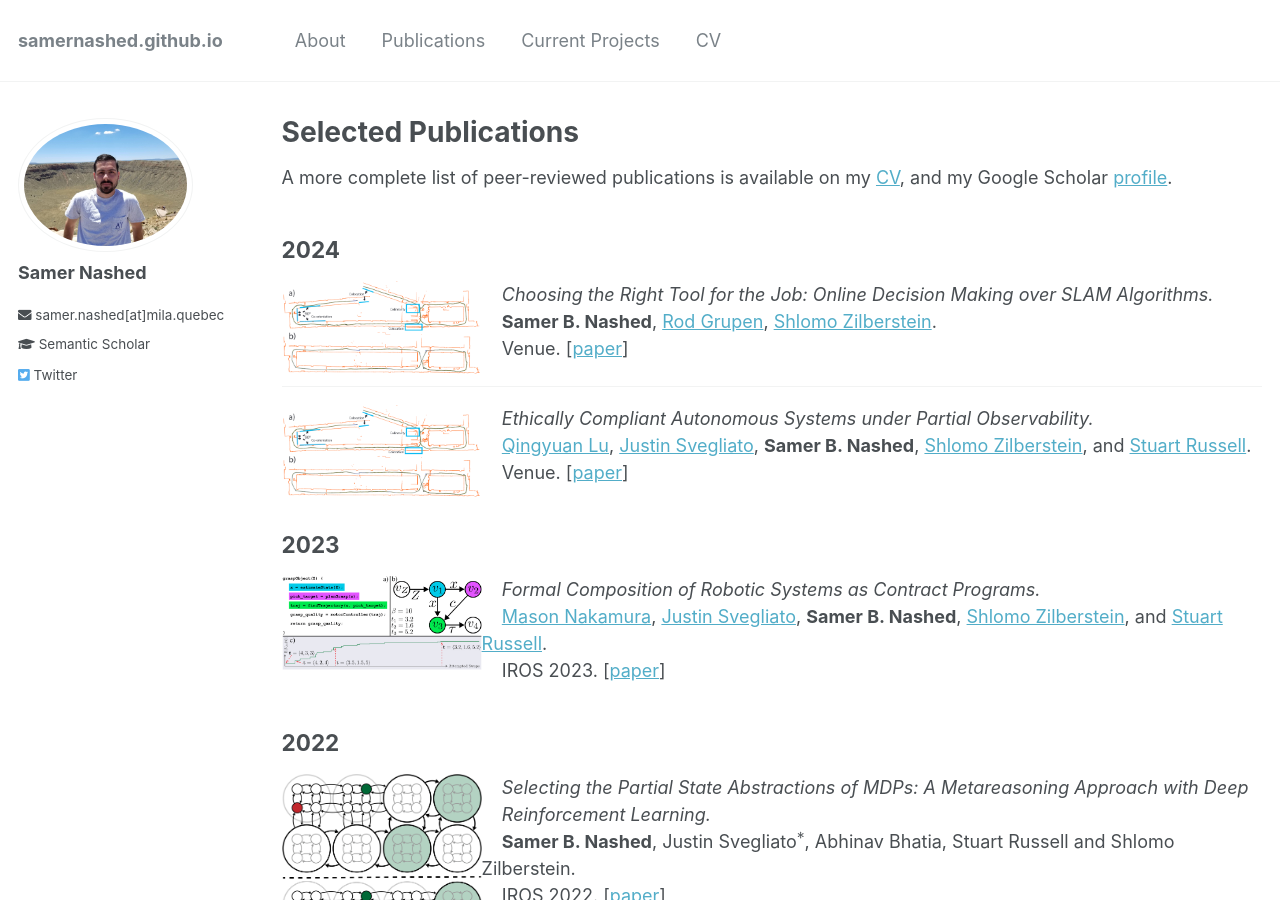
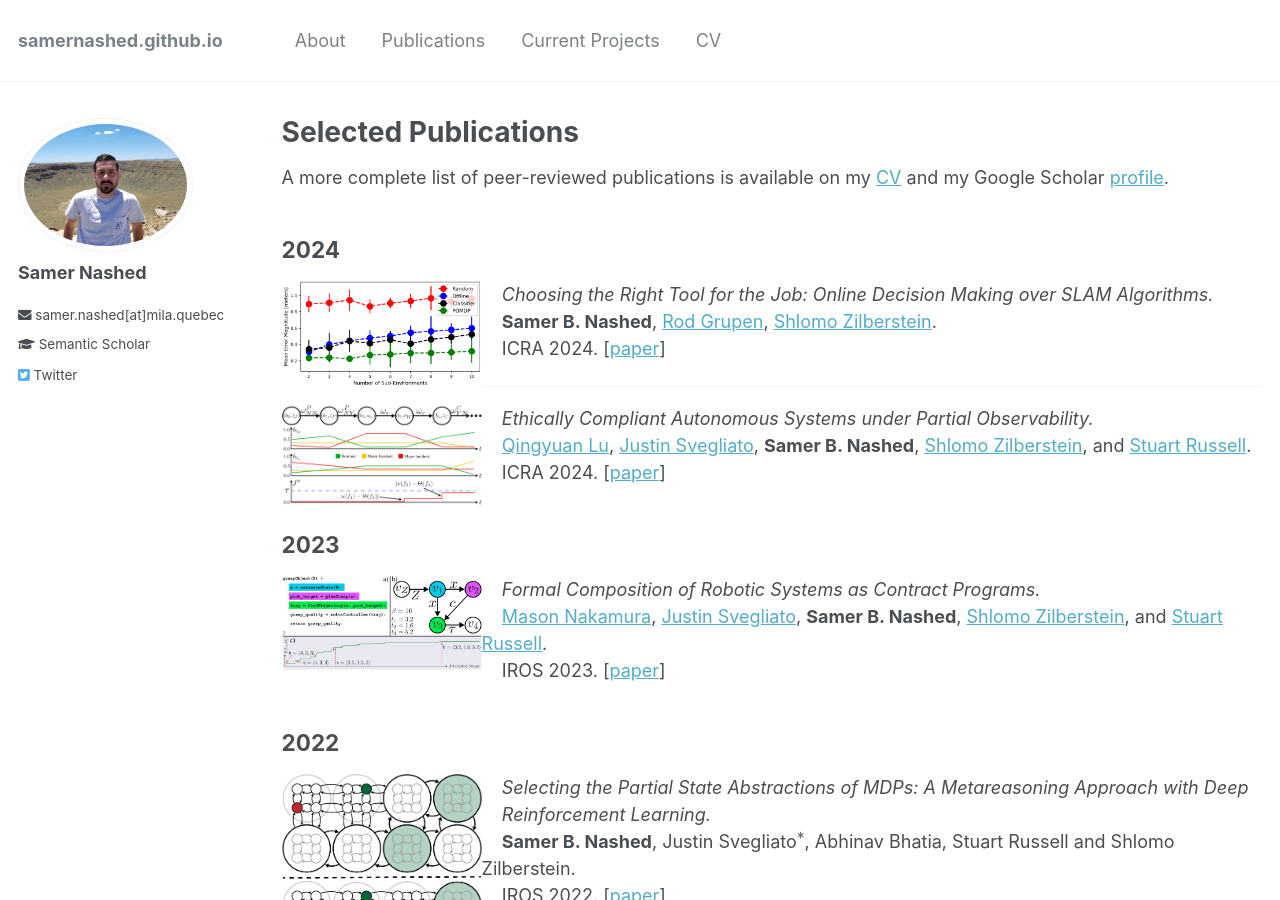
Before and after one commit to SamerNashed/samernashed.github.io, a Jekyll site: the page built from _pages/publications.md, in a window 1280 px wide and 900 px high. Built offline with Jekyll 4.4.1, drawn with Linux system fonts in a browser that asks for light colours; formulas are drawn with MathJax 3.

Commit message:
finish pubs for now

```diff
--- a/_pages/publications.md
+++ b/_pages/publications.md
@@ -5,7 +5,7 @@ permalink: /publications/
 author_profile: true
 ---
 
-A more complete list of peer-reviewed publications is available on my [CV](https://samernashed.github.io/files/SamerNashedCV.pdf), and my Google Scholar [profile](https://scholar.google.com/citations?user=kACP4WMAAAAJ&hl=en).
+A more complete list of peer-reviewed publications is available on my [CV](https://samernashed.github.io/files/SamerNashedCV.pdf) and my Google Scholar [profile](https://scholar.google.com/citations?user=kACP4WMAAAAJ&hl=en).
 
 <!--{% if author.googlescholar %}
   You can also find my articles on <u><a href="{{author.googlescholar}}">my Google Scholar profile</a>.</u>
@@ -15,15 +15,15 @@ A more complete list of peer-reviewed publications is available on my [CV](https
 
 ## 2024
 
-<img align="left" width="200" src="https://samernashed.github.io/images/HitL.png">&nbsp;&nbsp;&nbsp;&nbsp;*Choosing the Right Tool for the Job: Online Decision Making over SLAM Algorithms.*<br>
+<img align="left" width="200" src="https://samernashed.github.io/images/BSPSLAM.png">&nbsp;&nbsp;&nbsp;&nbsp;*Choosing the Right Tool for the Job: Online Decision Making over SLAM Algorithms.*<br>
 &nbsp;&nbsp;&nbsp;&nbsp;**Samer B. Nashed**, [Rod Grupen](), [Shlomo Zilberstein]().<br>
-&nbsp;&nbsp;&nbsp;&nbsp;Venue. [[paper](https://samernashed.github.io/files/.pdf)]<br>
+&nbsp;&nbsp;&nbsp;&nbsp;ICRA 2024. [[paper](https://samernashed.github.io/files/.pdf)]<br>
 
 ***
 
-<img align="left" width="200" src="https://samernashed.github.io/images/HitL.png">&nbsp;&nbsp;&nbsp;&nbsp;*Ethically Compliant Autonomous Systems under Partial Observability.*<br>
+<img align="left" width="200" src="https://samernashed.github.io/images/POECAS.png">&nbsp;&nbsp;&nbsp;&nbsp;*Ethically Compliant Autonomous Systems under Partial Observability.*<br>
 &nbsp;&nbsp;&nbsp;&nbsp;[Qingyuan Lu](), [Justin Svegliato](), **Samer B. Nashed**, [Shlomo Zilberstein](), and [Stuart Russell]().<br>
-&nbsp;&nbsp;&nbsp;&nbsp;Venue. [[paper](https://samernashed.github.io/files/.pdf)]<br>
+&nbsp;&nbsp;&nbsp;&nbsp;ICRA 2024. [[paper](https://samernashed.github.io/files/.pdf)]<br>
 
 ## 2023
 
```
Also changed, not shown: images/BSPSLAM.png (added), images/POECAS.png (added).
